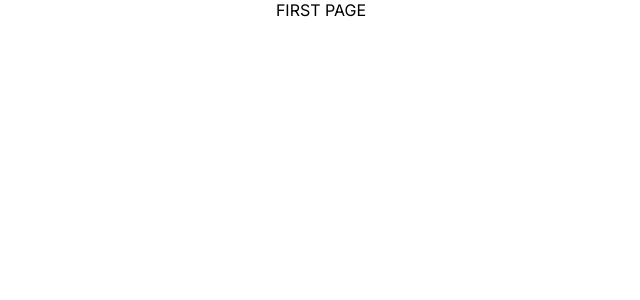
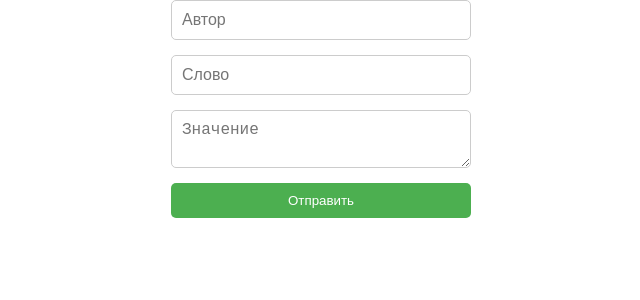
Before and after one commit to RUS29TAM/words, a Next.js app: page /pages/first in a window 1280 px wide. Shown: the top 300 px of the page, without its empty margins (319-959 px from the left). Built offline with nearby package versions, Linux system fonts and the light colour scheme.

Commit message:
chore: create template form component

```diff
--- a/src/app/pages/first/page.tsx
+++ b/src/app/pages/first/page.tsx
@@ -1,10 +1,9 @@
 import React from 'react';
+import Form from "@/app/components/form/Form";
 
 const Page = () => {
     return (
-        <div>
-            FIRST PAGE
-        </div>
+        <Form />
     );
 };
 
```
